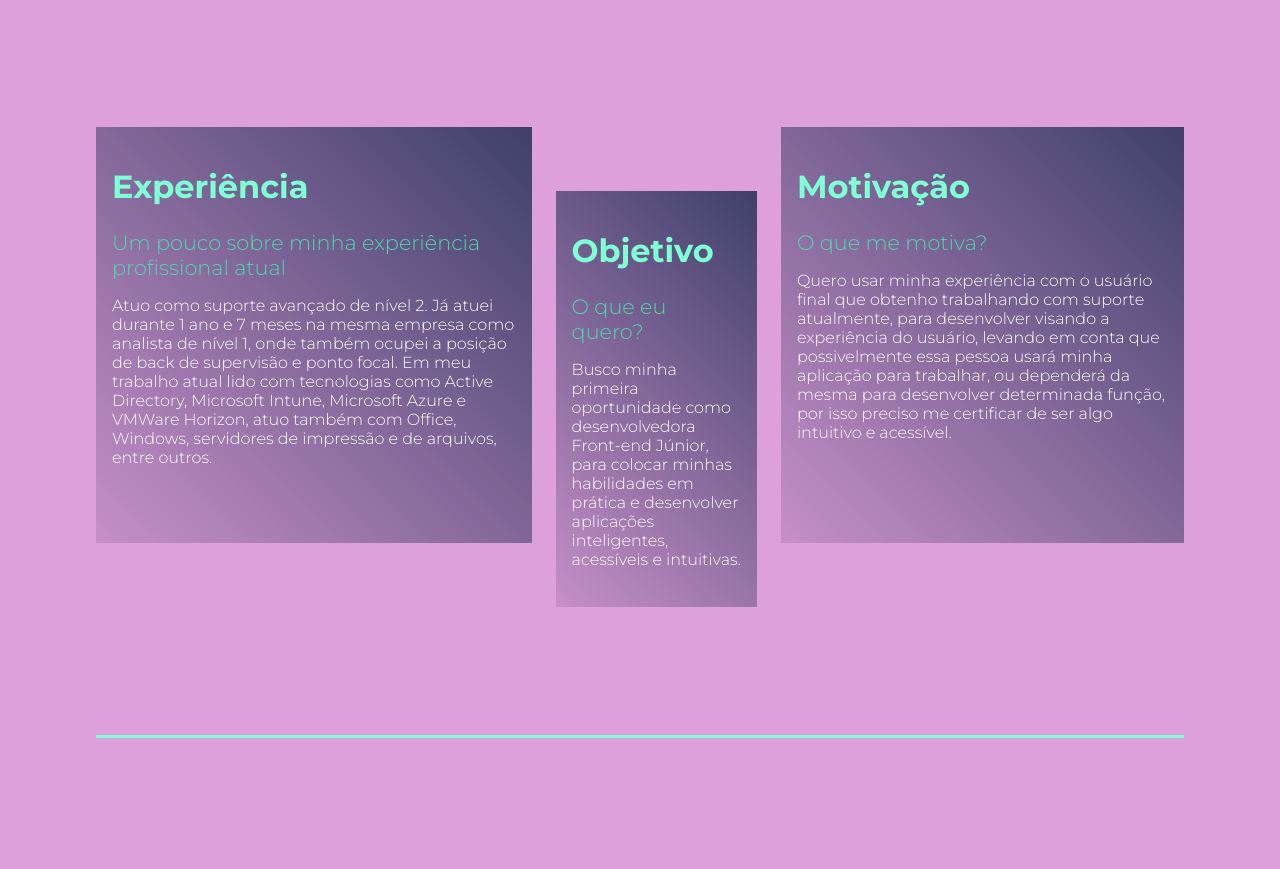
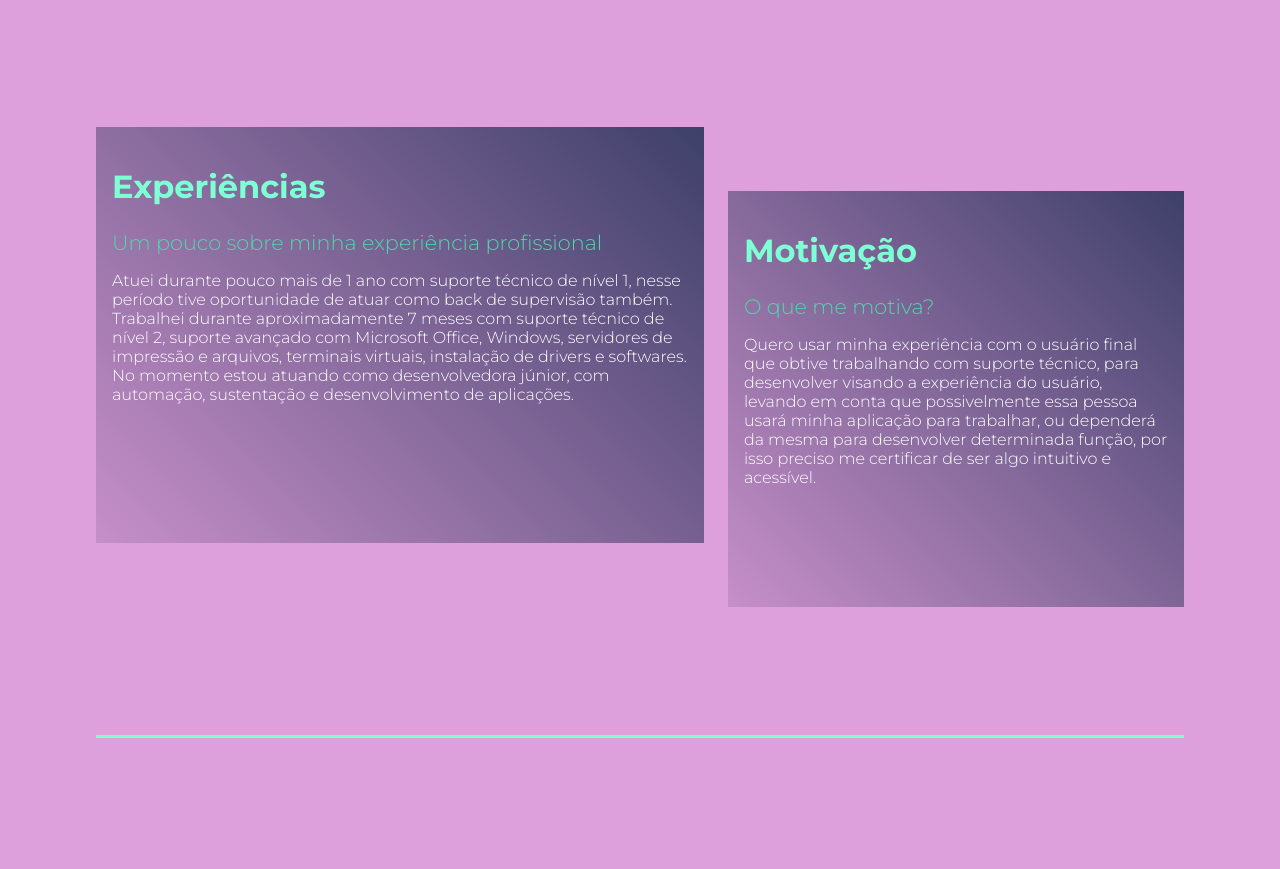
Before and after one commit to emilyjuly/portfolio, a Next.js app: page / in a window 1280 px wide. Shown: the part 981-1850 px from the top of the page. Built offline with nearby package versions, Linux system fonts and the light colour scheme.

Commit message:
alterado campo 'mais sobre mim'

```diff
--- a/components/Experiencias/index.tsx
+++ b/components/Experiencias/index.tsx
@@ -10,19 +10,14 @@ function Experiencias() {
       </h1>
       <section>
         <ExperienciaItem
-          title="Experiência"
-          description="Um pouco sobre minha experiência profissional atual"
-          text="Atuo como suporte avançado de nível 2. Já atuei durante 1 ano e 7 meses na mesma empresa como analista de nível 1, onde também ocupei a posição de back de supervisão e ponto focal. Em meu trabalho atual lido com tecnologias como Active Directory, Microsoft Intune, Microsoft Azure e VMWare Horizon, atuo também com Office, Windows, servidores de impressão e de arquivos, entre outros."
-        />
-        <ExperienciaItem
-          title="Objetivo"
-          description="O que eu quero?"
-          text="Busco minha primeira oportunidade como desenvolvedora Front-end Júnior, para colocar minhas habilidades em prática e desenvolver aplicações inteligentes, acessíveis e intuitivas."
+          title="Experiências"
+          description="Um pouco sobre minha experiência profissional"
+          text="Atuei durante pouco mais de 1 ano com suporte técnico de nível 1, nesse período tive oportunidade de atuar como back de supervisão também. Trabalhei durante aproximadamente 7 meses com suporte técnico de nível 2, suporte avançado com Microsoft Office, Windows, servidores de impressão e arquivos, terminais virtuais, instalação de drivers e softwares. No momento estou atuando como desenvolvedora júnior, com automação, sustentação e desenvolvimento de aplicações."
         />
         <ExperienciaItem
           title="Motivação"
           description="O que me motiva?"
-          text="Quero usar minha experiência com o usuário final que obtenho trabalhando com suporte atualmente, para desenvolver visando a experiência do usuário, levando em conta que possivelmente essa pessoa usará minha aplicação para trabalhar, ou dependerá da mesma para desenvolver determinada função, por isso preciso me certificar de ser algo intuitivo e acessível."
+          text="Quero usar minha experiência com o usuário final que obtive trabalhando com suporte técnico, para desenvolver visando a experiência do usuário, levando em conta que possivelmente essa pessoa usará minha aplicação para trabalhar, ou dependerá da mesma para desenvolver determinada função, por isso preciso me certificar de ser algo intuitivo e acessível."
         />
       </section>
     </Container>
```
